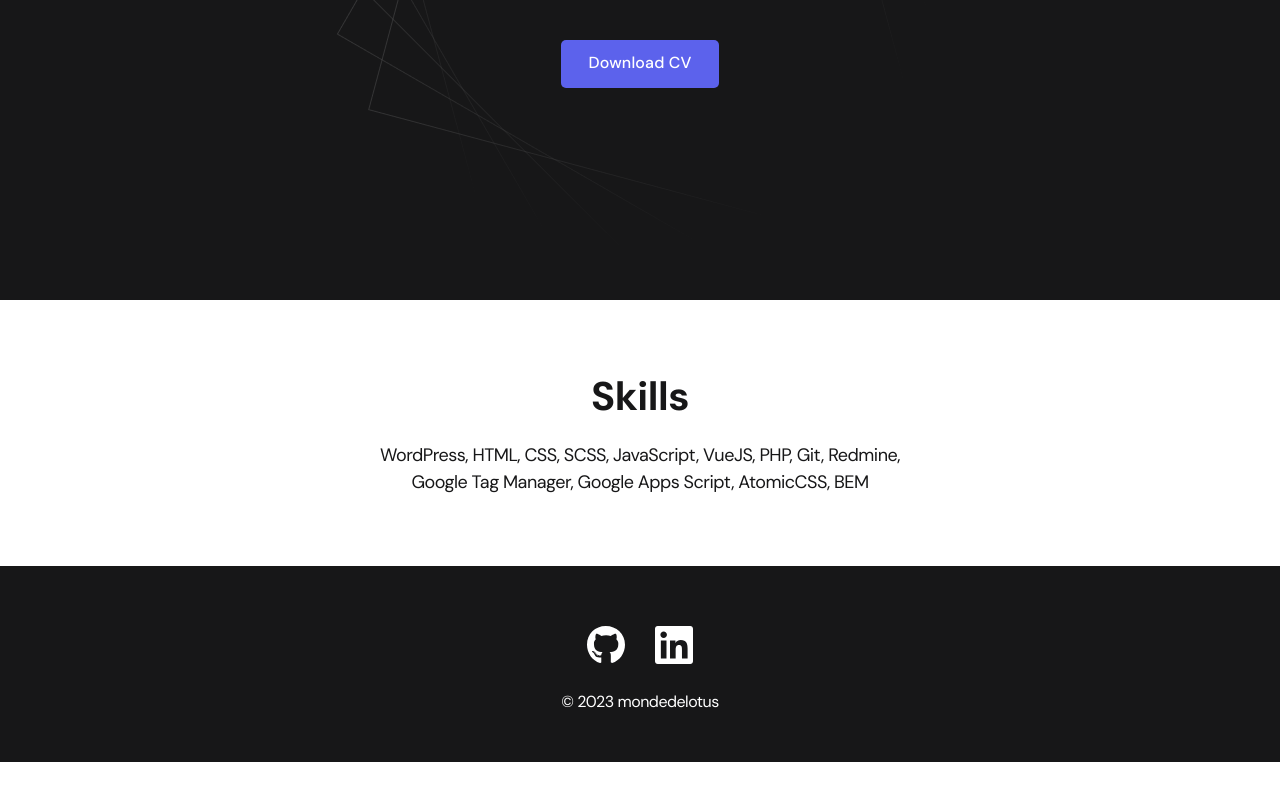
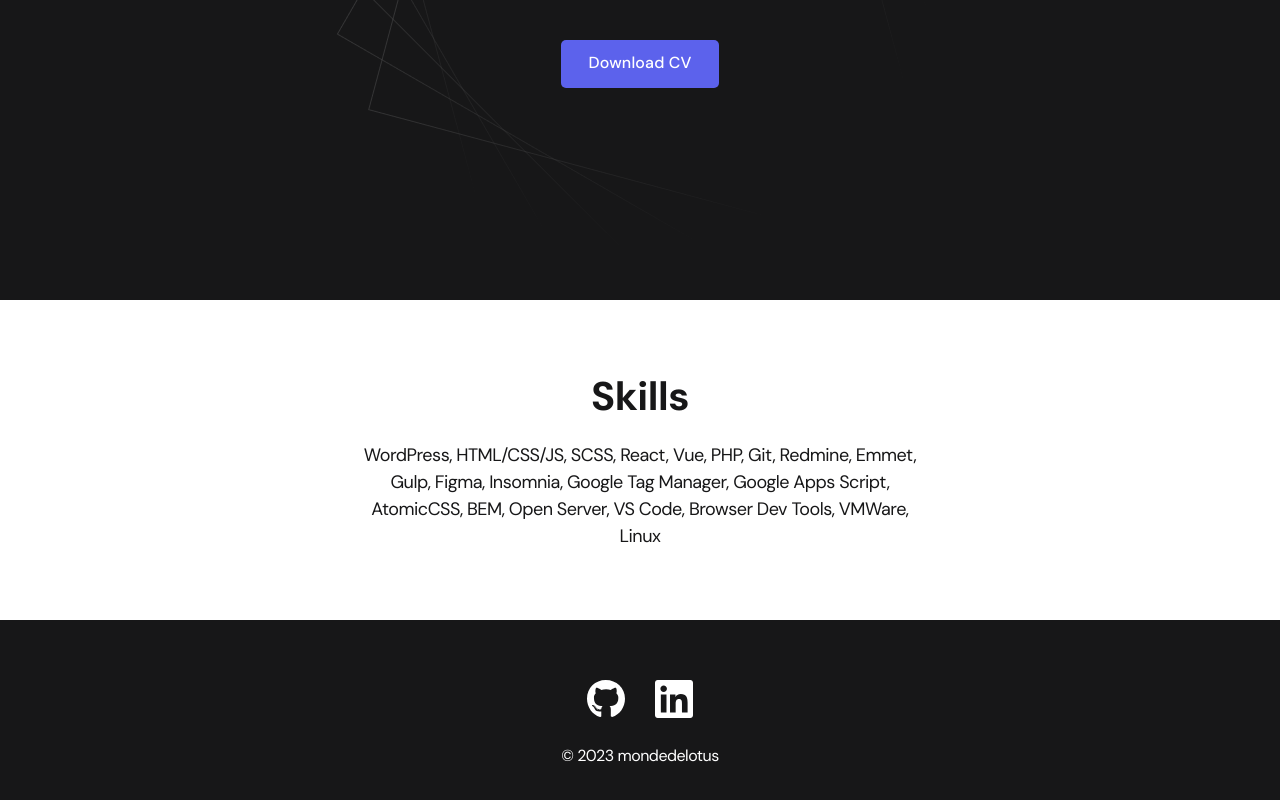
Before and after one commit to mondedelotus/react-portfolio, a React (Create React App) app: page / in a window 1280 px wide. Shown: the part 471-1271 px from the top of the page. Before the commit the page ends 1233 px from the top, so only its background shows below. Built offline with nearby package versions, Linux system fonts and the light colour scheme; the HTML template or start-up script is replaced by a standard one.

Commit message:
updated skills list

```diff
--- a/src/pages/Home.js
+++ b/src/pages/Home.js
@@ -11,7 +11,7 @@ const Home = () => {
                     <ul className="content-list">
                         <li className="content-list__item">
                             <h2 className="title-2">Skills</h2>
-                            <p>WordPress, HTML, CSS, SCSS, JavaScript, VueJS, PHP, Git, Redmine, Google Tag Manager, Google Apps Script, AtomicCSS, BEM
+                            <p>WordPress, HTML/CSS/JS, SCSS, React, Vue, PHP, Git, Redmine, Emmet, Gulp, Figma, Insomnia, Google Tag Manager, Google Apps Script, AtomicCSS, BEM, Open Server, VS Code, Browser Dev Tools, VMWare, Linux
                             </p>
                         </li>
                         {/* <li className="content-list__item">
```
